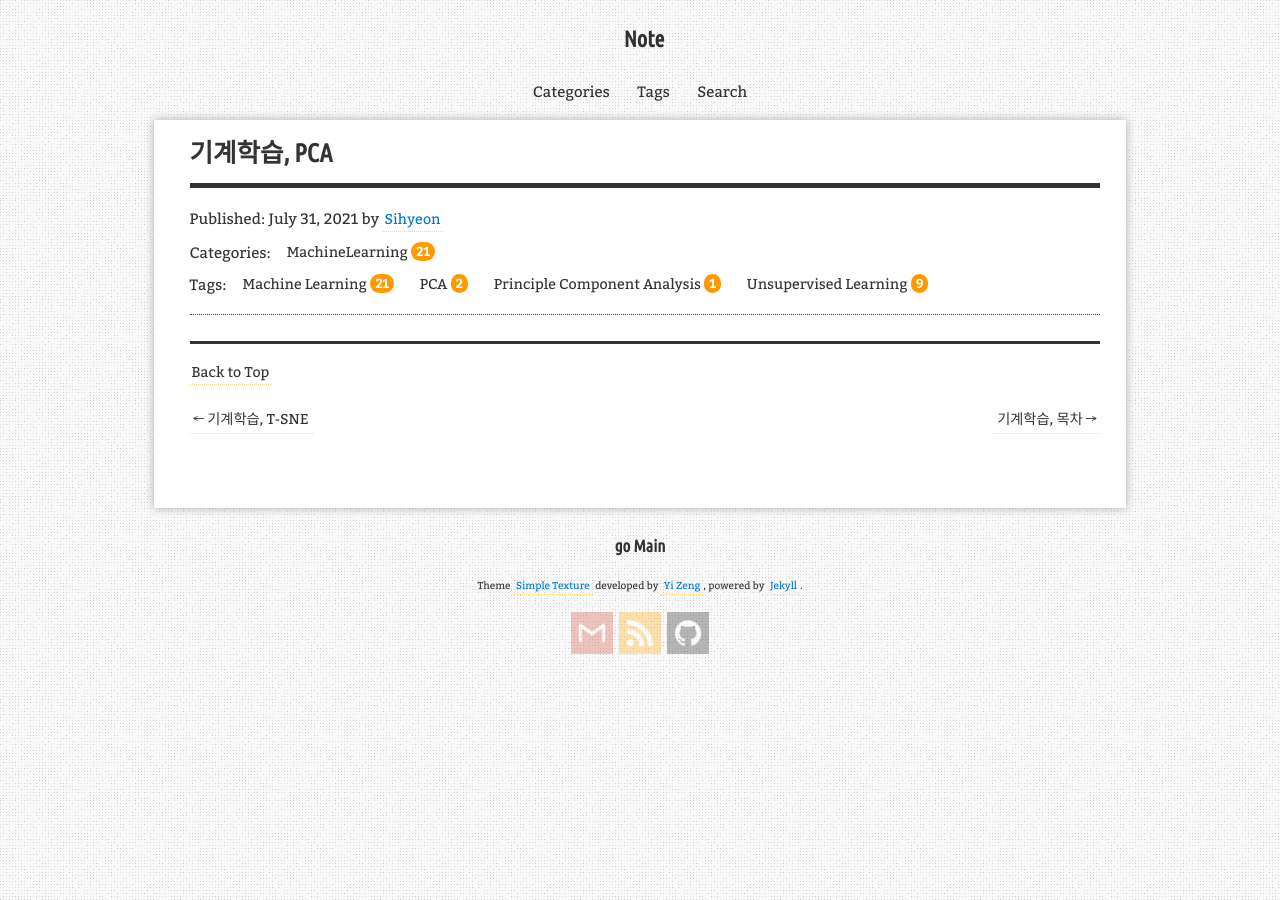
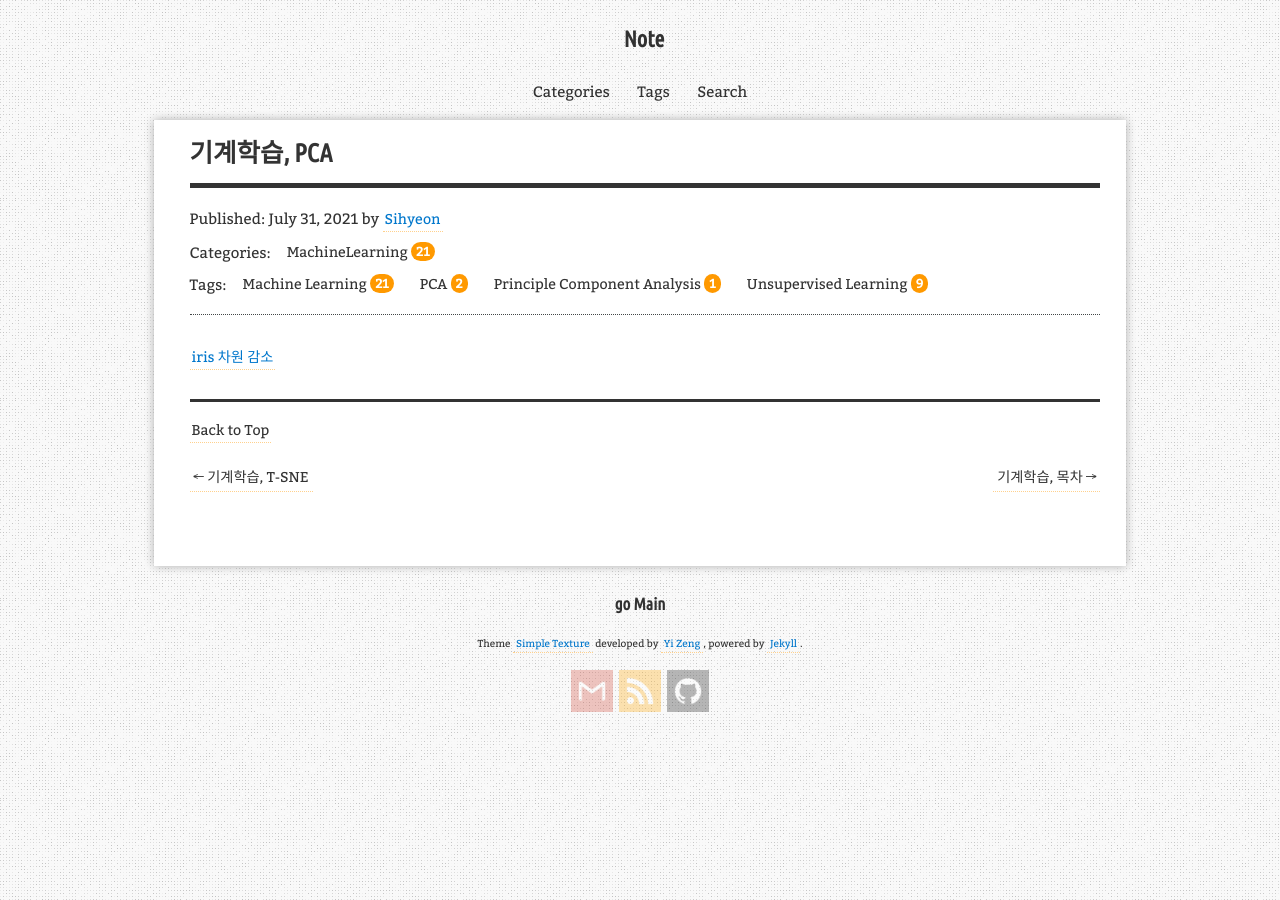
Before and after one commit to aristohyun/aristohyun.github.io, a Jekyll site: the page built from _posts/2021-07-31-PCA.md, in a window 1280 px wide. Built offline with Jekyll 4.4.1, drawn with Linux system fonts in a browser that asks for light colours; comment, search, counter and statistics services are not loaded.

Commit message:
Update 2021-07-31-PCA.md

```diff
--- a/_posts/2021-07-31-PCA.md
+++ b/_posts/2021-07-31-PCA.md
@@ -11,3 +11,6 @@ redirect_from:
 
 * Kramdown table of contents
 {:toc .toc}
+
+
+[iris 차원 감소](https://makeit.tistory.com/157)
```
